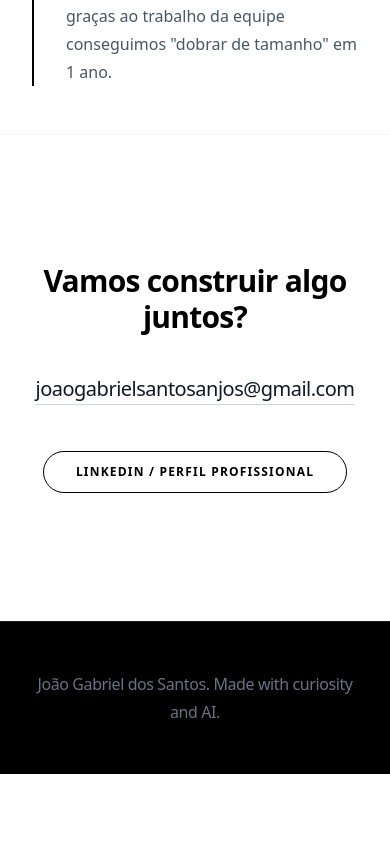
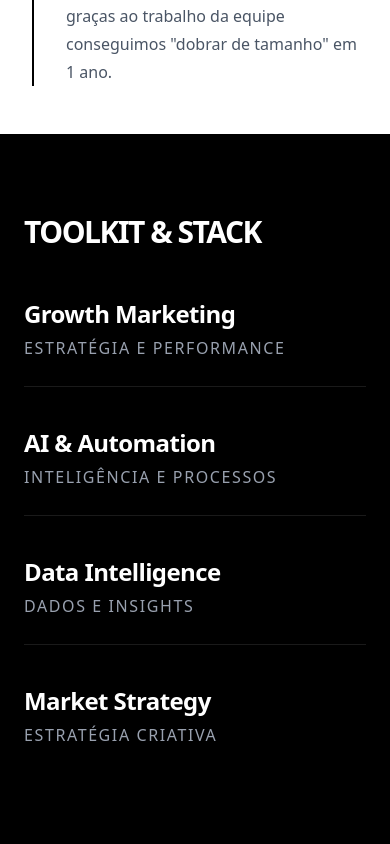
Before and after one commit to jgdosantos/personal, a React (Vite) app: page / in a window 390 px wide. Shown: the part 3180-4024 px from the top of the page. Before the commit the page ends 3954 px from the top, so only its background shows below. Built offline with nearby package versions, Linux system fonts and the light colour scheme.

Commit message:
Add mobile-only Toolkit & Stack section

```diff
--- a/src/App.jsx
+++ b/src/App.jsx
@@ -126,6 +126,15 @@ const translations = {
         }
       ]
     },
+    toolkit: {
+      title: "Toolkit & Stack",
+      items: [
+        { title: "Growth Marketing", subtitle: "Estratégia e Performance" },
+        { title: "AI & Automation", subtitle: "Inteligência e Processos" },
+        { title: "Data Intelligence", subtitle: "Dados e Insights" },
+        { title: "Market Strategy", subtitle: "Estratégia Criativa" }
+      ]
+    },
     contact: {
       title: "Vamos construir algo juntos?",
       email: "joaogabrielsantosanjos@gmail.com",
@@ -179,6 +188,15 @@ const translations = {
           title: "Head of Growth Marketing",
           description: "Focused on performance and acquisition channels at Be Honest Brasil, where thanks to the team's work we managed to \"double in size\" in 1 year."
         }
+      ]
+    },
+    toolkit: {
+      title: "Toolkit & Stack",
+      items: [
+        { title: "Growth Marketing", subtitle: "Strategy & Performance" },
+        { title: "AI & Automation", subtitle: "Intelligence & Processes" },
+        { title: "Data Intelligence", subtitle: "Data & Insights" },
+        { title: "Market Strategy", subtitle: "Creative Strategy" }
       ]
     },
     contact: {
@@ -447,6 +465,27 @@ const App = () => {
         </div>
       </section>
 
+      {/* Toolkit & Stack Section - Mobile Only */}
+      <section className="bg-black py-20 px-6 md:hidden">
+        <AnimatedSection>
+          <h2 className="text-white text-3xl font-black mb-12 uppercase tracking-tighter">
+            {t.toolkit.title}
+          </h2>
+          <div className="flex flex-col gap-10">
+            {t.toolkit.items.map((item, index) => (
+              <div key={index} className="border-b border-white/10 pb-6 last:border-0">
+                <h3 className="text-white text-2xl font-bold mb-1 tracking-tight">
+                  {item.title}
+                </h3>
+                <p className="text-gray-400 text-sm uppercase tracking-widest font-medium">
+                  {item.subtitle}
+                </p>
+              </div>
+            ))}
+          </div>
+        </AnimatedSection>
+      </section>
+
       {/* Contact Section */}
       <section id="contact" className="bg-white py-32 border-t border-gray-100">
         <div className="max-w-7xl mx-auto px-6 text-center">
```
